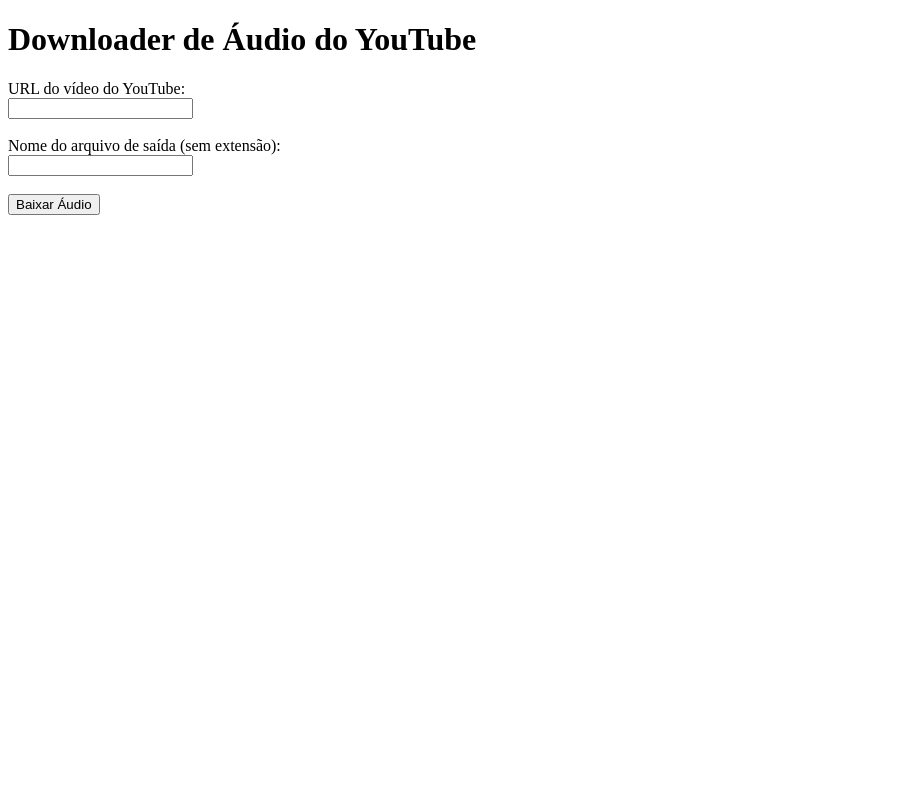
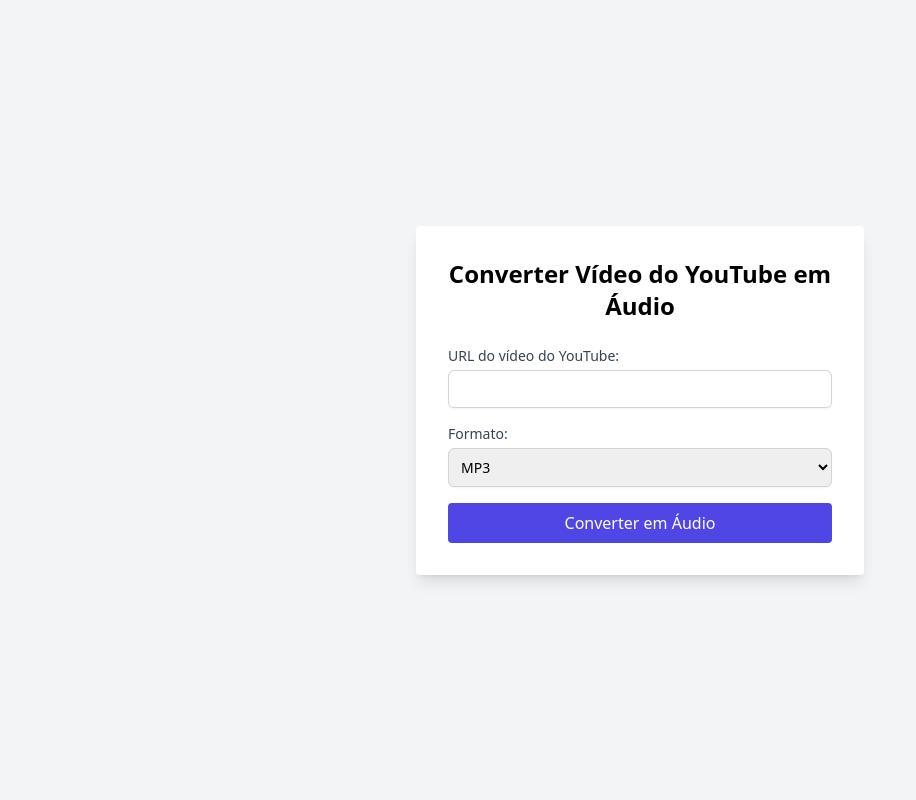
Before and after one commit to Motadeveloper/Audio, a Django app: page / in a window 1280 px wide. Shown: the whole page, without its empty margins (0-916 px from the left). Run offline with Django 5.2, Linux system fonts and the light colour scheme; some libraries are stand-ins or nearby versions.

Commit message:
Melhorias frontend

```diff
--- a/youtube_downloader/templates/youtube_downloader/index.html
+++ b/youtube_downloader/templates/youtube_downloader/index.html
@@ -3,31 +3,53 @@
 <head>
     <meta charset="UTF-8">
     <meta name="viewport" content="width=device-width, initial-scale=1.0">
-    <title>Downloader de Áudio do YouTube</title>
+    <title>Converter Vídeo do YouTube em Áudio</title>
+    <script src="https://cdn.tailwindcss.com"></script>
 </head>
-<body>
-    <h1>Downloader de Áudio do YouTube</h1>
+<body class="bg-gray-100 flex flex-col items-center justify-center min-h-screen">
+
+    <div id="form-container" class="w-full max-w-md bg-white p-8 rounded shadow-lg">
+        <h1 class="text-2xl font-bold mb-6 text-center">Converter Vídeo do YouTube em Áudio</h1>
+        <form method="post">
+            {% csrf_token %}
+            <label for="url" class="block text-sm font-medium text-gray-700">URL do vídeo do YouTube:</label>
+            <input type="text" id="url" name="url" required class="mt-1 block w-full p-2 border border-gray-300 rounded-md shadow-sm focus:ring-indigo-500 focus:border-indigo-500 sm:text-sm mb-4">
+
+            <label for="formato" class="block text-sm font-medium text-gray-700">Formato:</label>
+            <select id="formato" name="formato" required class="mt-1 block w-full p-2 border border-gray-300 rounded-md shadow-sm focus:ring-indigo-500 focus:border-indigo-500 sm:text-sm mb-4">
+                <option value="mp3">MP3</option>
+                <option value="mp4">MP4</option>
+            </select>
+
+            <button type="submit" class="w-full bg-indigo-600 text-white p-2 rounded hover:bg-indigo-700 transition">Converter em Áudio</button>
+        </form>
+    </div>
 
     {% if success %}
-        <div style="border: 1px solid #ccc; padding: 10px; margin: 20px 0;">
-            <img src="{{ video_thumbnail }}" alt="Thumbnail" style="width: 150px; height: auto;">
-            <h2>{{ video_title }}</h2>
-            <p>Duração: {{ video_duration }} segundos</p>
-            <a href="{% url 'download_audio' nome_arquivo=nome_arquivo %}">
-                <button>Baixar Áudio</button>
-            </a>
-        </div>
+    <div id="result-container" class="w-full max-w-md bg-white p-8 rounded shadow-lg mt-6 text-center">
+        <h2 class="text-xl font-bold mb-4">O áudio do vídeo "{{ video_title }}" foi convertido com sucesso!</h2>
+        <p class="mb-4">Baixe agora o áudio abaixo:</p>
+        <a href="{% url 'download_audio' video_filename=video_filename %}" class="w-full bg-green-600 text-white p-2 rounded hover:bg-green-700 transition inline-block">Baixar Áudio</a>
+        <button id="convert-another" class="w-full bg-gray-600 text-white p-2 rounded mt-4 hover:bg-gray-700 transition">Converter outro vídeo</button>
+    </div>
     {% endif %}
 
-    <form method="post">
-        {% csrf_token %}
-        <label for="url">URL do vídeo do YouTube:</label><br>
-        <input type="text" id="url" name="url" required><br><br>
+    <script>
+        document.addEventListener('DOMContentLoaded', function () {
+            const formContainer = document.getElementById('form-container');
+            const resultContainer = document.getElementById('result-container');
+            const convertAnotherButton = document.getElementById('convert-another');
 
-        <label for="nome_arquivo">Nome do arquivo de saída (sem extensão):</label><br>
-        <input type="text" id="nome_arquivo" name="nome_arquivo" required><br><br>
+            if (resultContainer) {
+                formContainer.style.display = 'none';
+                resultContainer.style.display = 'block';
+            }
 
-        <button type="submit">Baixar Áudio</button>
-    </form>
+            convertAnotherButton.addEventListener('click', function () {
+                resultContainer.style.display = 'none';
+                formContainer.style.display = 'block';
+            });
+        });
+    </script>
 </body>
 </html>
--- a/youtube_downloader/views.py
+++ b/youtube_downloader/views.py
@@ -4,56 +4,46 @@ from django.shortcuts import render
 from django.http import FileResponse, Http404
 from django.conf import settings
 
-def baixar_audio(url, nome_arquivo):
+def baixar_video(url, formato):
     ydl_opts = {
-        'format': 'bestaudio/best',
-        'outtmpl': f'{nome_arquivo}.mp3',
-        'ffmpeg_location': '/usr/bin/ffmpeg',  # Especifica o caminho do ffmpeg
+        'format': 'bestaudio/best' if formato == 'mp3' else 'bestvideo+bestaudio/best',
         'postprocessors': [{
-            'key': 'FFmpegExtractAudio',
+            'key': 'FFmpegExtractAudio' if formato == 'mp3' else '',
             'preferredcodec': 'mp3',
             'preferredquality': '192',
-        }],
-        'keepvideo': True  # Isso manterá o arquivo original e o convertido
+        }] if formato == 'mp3' else [],
+        'ffmpeg_location': '/usr/bin/ffmpeg',
     }
 
     with yt_dlp.YoutubeDL(ydl_opts) as ydl:
         info = ydl.extract_info(url, download=True)
         video_title = info.get('title', None)
-        video_duration = info.get('duration', None)
-        video_thumbnail = info.get('thumbnail', None)
+        video_filename = f"{video_title.replace(' ', '_').lower()}.{formato}"
+        os.rename(f"{video_title}.{formato}", video_filename)
 
-    return video_title, video_duration, video_thumbnail
+    return video_title, video_filename
 
-    return video_title, video_duration, video_thumbnail
 def index(request):
     if request.method == 'POST':
         url = request.POST.get('url')
-        nome_arquivo = request.POST.get('nome_arquivo')
-        video_title, video_duration, video_thumbnail = baixar_audio(url, nome_arquivo)
+        formato = request.POST.get('formato')
+        video_title, video_filename = baixar_video(url, formato)
 
         return render(request, 'youtube_downloader/index.html', {
             'success': True,
-            'nome_arquivo': nome_arquivo,
             'video_title': video_title,
-            'video_duration': video_duration,
-            'video_thumbnail': video_thumbnail,
+            'video_filename': video_filename,
+            'formato': formato,
         })
 
     return render(request, 'youtube_downloader/index.html')
 
-def download_audio(request, nome_arquivo):
-    file_path = os.path.join(settings.BASE_DIR, f'{nome_arquivo}.mp3')
+def download_audio(request, video_filename):
+    file_path = os.path.join(settings.BASE_DIR, video_filename)
     if os.path.exists(file_path):
         response = FileResponse(open(file_path, 'rb'))
-        response['Content-Disposition'] = f'attachment; filename="{nome_arquivo}.mp3"'
-
-        # Agendar a exclusão do arquivo após o download
-        def delete_file(path):
-            os.remove(path)
-
-        response.close = lambda: delete_file(file_path)  # Exclui o arquivo após o download
-
+        response['Content-Disposition'] = f'attachment; filename="{video_filename}"'
+        os.remove(file_path)
         return response
     else:
         raise Http404("Arquivo não encontrado.")
```
